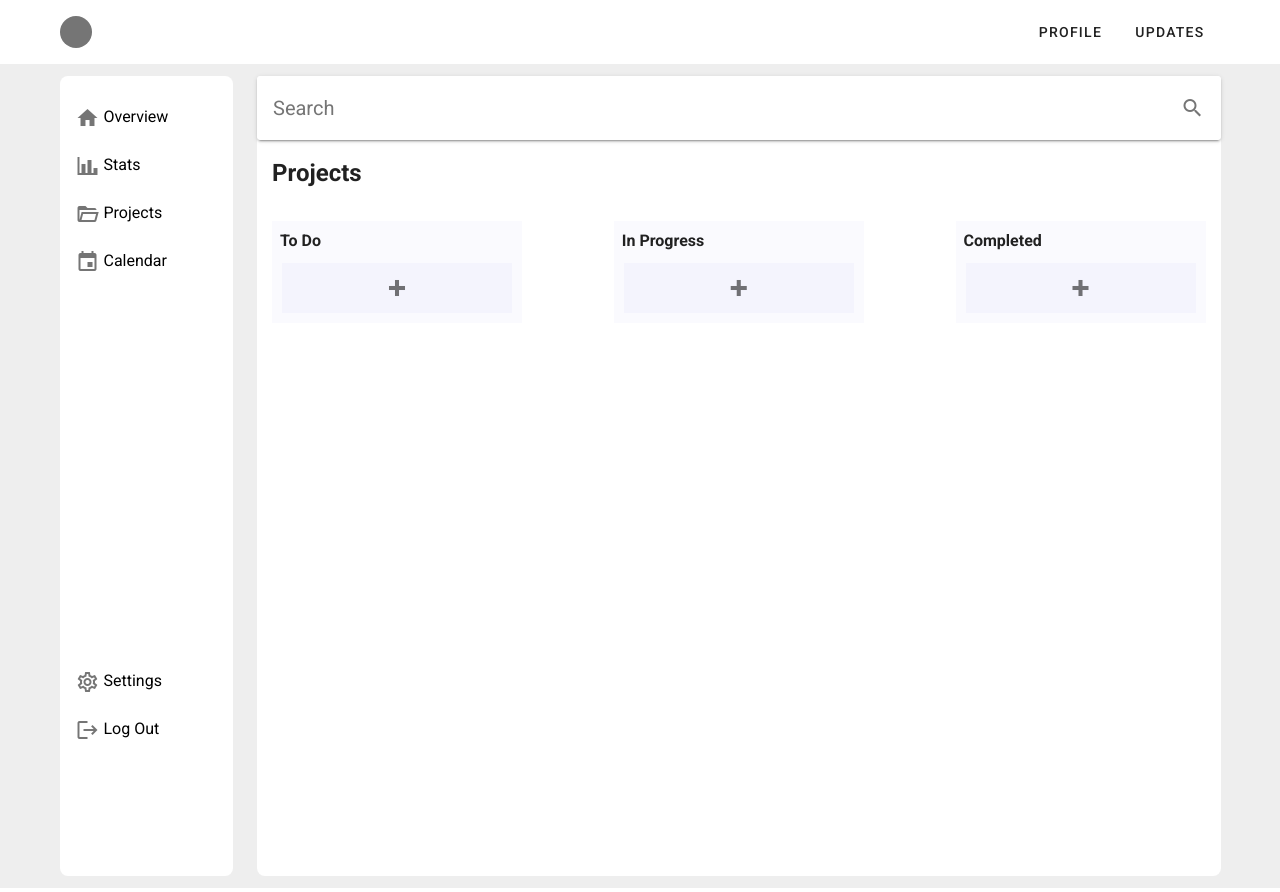
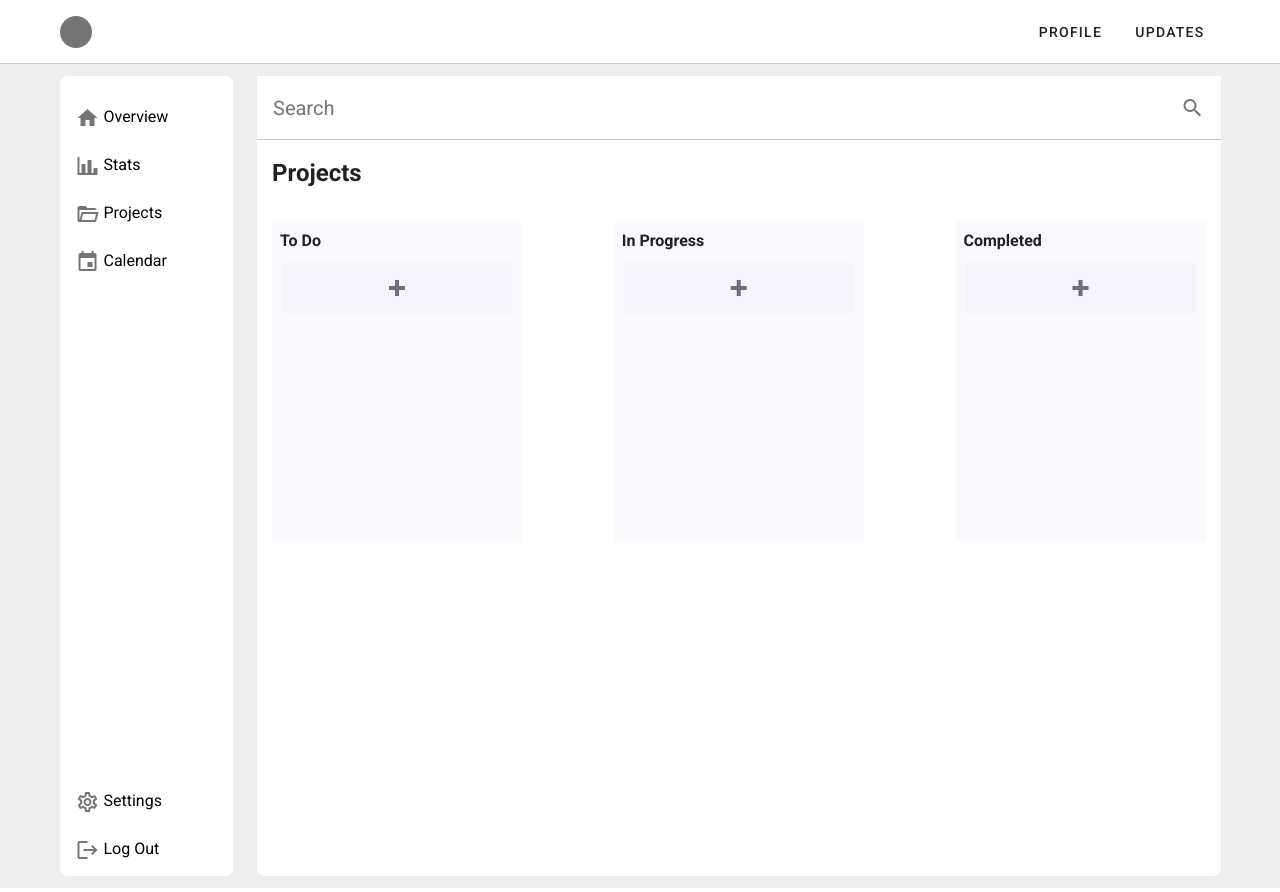
Before and after one commit to busrablt/Vue-Project, a Vue app: page /projects in a window 1280 px wide. Built offline with nearby package versions, Linux system fonts and the light colour scheme.

Commit message:
Board.vue and Search.vue and Sidebar.vue Edited

```diff
--- a/src/components/Board.vue
+++ b/src/components/Board.vue
@@ -42,6 +42,7 @@ h4{
   background:rgba(201, 201, 241, 0.1);
   width: 100%;
   max-width: 250px;
+  min-height: 40vh;
 
 }
 .sheet{
--- a/src/components/Search.vue
+++ b/src/components/Search.vue
@@ -1,11 +1,8 @@
 <template>
-    <v-card flat>
-      <v-card
-        class="mx-auto v-toolbar__search"
-        max-width="1000"
-      >
+
+      <div class="v-toolbar__search">
         <v-toolbar flat>
-          <v-toolbar-title class="grey--text">
+          <v-toolbar-title>
             <form >
               <input type="text" placeholder="Search" >
             </form>
@@ -15,8 +12,7 @@
             <v-icon>mdi-magnify</v-icon>
           </v-btn>
         </v-toolbar>
-    </v-card>
-    </v-card>
+      </div>
 
 
 </template>
@@ -24,14 +20,19 @@
 
 <style lang="scss">
 .v-toolbar{
-  box-shadow: none;
   &__content{
     justify-content: space-between;
+    border-bottom: 0.5px solid #ccc;
+
   }
   &__search{
+
     box-shadow: none;
+
+
     input{
-      min-width: 100vh;
+      min-width: 50vh;
+
       &:focus{
         outline: none;
       }
--- a/src/components/Sidebar.vue
+++ b/src/components/Sidebar.vue
@@ -62,7 +62,7 @@ export default {
 .menu{
 
   &__elements{
-    min-height: 85vh;
+    min-height: 100vh;
     display: flex;
     flex-direction: column;
     justify-content: space-between;
```
